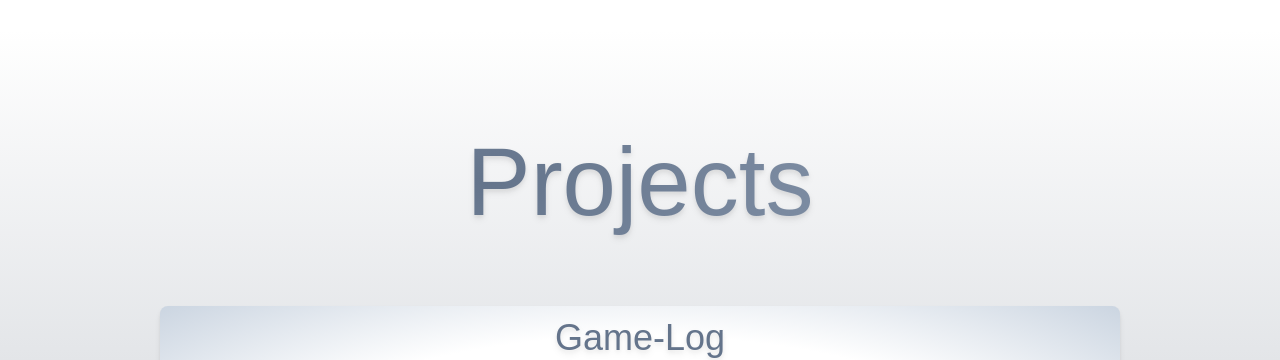
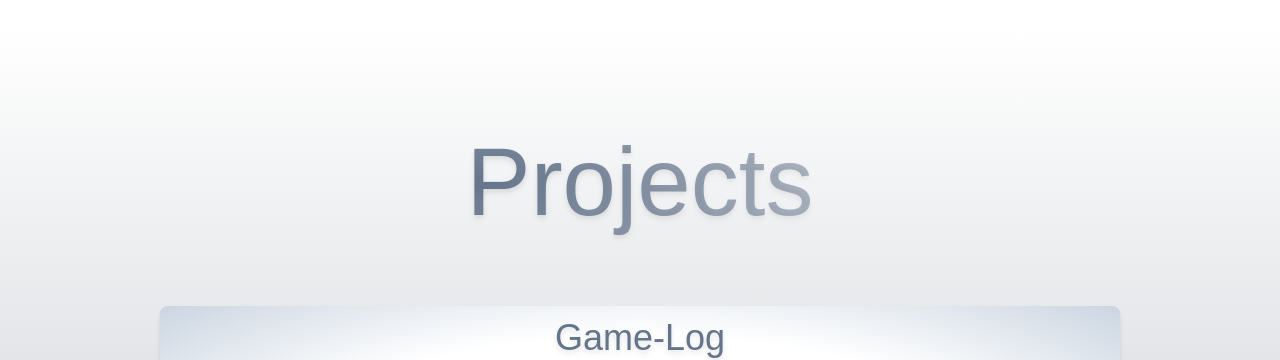
Before and after one commit to MaxHolzmann/portfolio, a Next.js app: page / in a window 1280 px wide. Shown: the part 1802-2162 px from the top of the page. Built offline with nearby package versions, Linux system fonts and the light colour scheme.

Commit message:
changes header of page to gradient, i dont love it but I like where the idea is going

```diff
--- a/app/page.js
+++ b/app/page.js
@@ -63,7 +63,7 @@ export default function Home() {
 
   return (
     <>
-      <header className="flex h-screen flex-col place-items-center justify-center bg-gradient-to-b from-orange-400 from-10% to-95% pb-96 pt-52 text-center sm:p-10 sm:pt-0">
+      <header className="sm: flex h-screen flex-col place-items-center justify-center bg-gradient-radial from-orange-500 via-orange-500 to-white to-70% pb-96 pt-52 text-center sm:p-10 sm:pt-0">
         <h1 className="text-wrap mt-8 text-center font-bebas text-8xl font-bold tracking-wide text-white drop-shadow-lg md:text-9xl">
           {allText.headerText}
         </h1>
@@ -103,7 +103,7 @@ export default function Home() {
       </section>
 
       <section className="flex flex-col place-items-center justify-center  bg-gradient-to-b from-white to-slate-600 text-center">
-        <h1 className="mt-10 animate-text  bg-gradient-radial from-slate-500 to-slate-400 bg-clip-text p-16 font-bebas text-8xl text-transparent drop-shadow-md">
+        <h1 className="to-slate-00 mt-10  animate-text bg-gradient-radial from-slate-500 bg-clip-text p-16 font-bebas text-8xl text-transparent drop-shadow-md">
           Projects
         </h1>
         <Project
```
